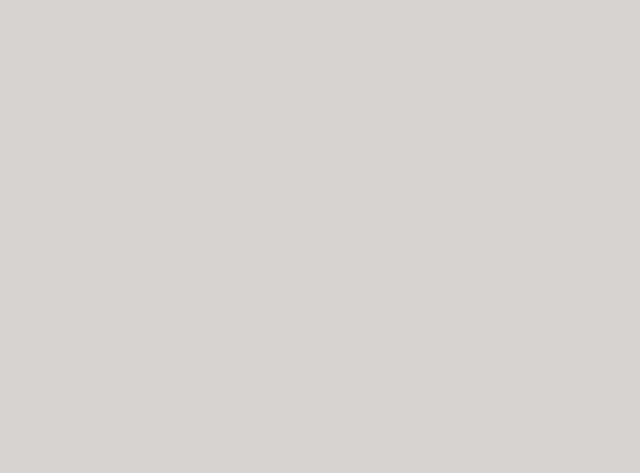
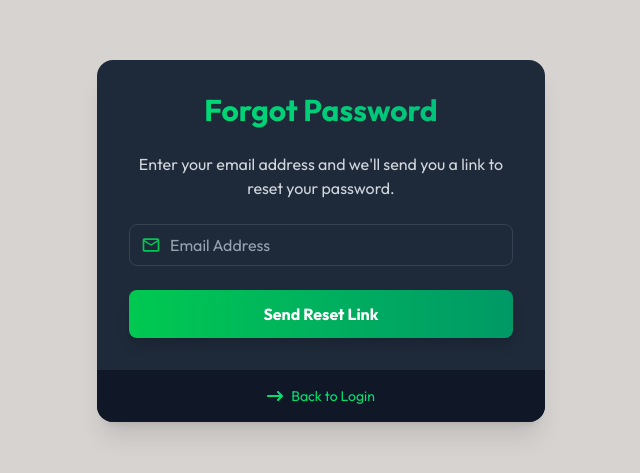
Before and after one commit to dev-debabrata/auth-mern, a React (Vite) app in the folder frontend/: page /forgot-password in a window 1280 px wide. Before the commit this address had no page. Shown: the part 159-632 px from the top of the page, without its empty margins (319-959 px from the left). Built offline with nearby package versions, Linux system fonts and the light colour scheme.

Commit message:
01-07-2025

```diff
--- a/frontend/src/App.jsx
+++ b/frontend/src/App.jsx
@@ -4,6 +4,7 @@
 import SignUpPage from "./pages/SignUpPage";
 import LoginPage from "./pages/LoginPage";
 import EmailVerificationPage from "./pages/EmailVerificationPage";
+import ForgotPasswordPage from "./pages/ForgotPasswordPage";
 
 function App() {
   return (
@@ -16,6 +17,7 @@
         <Route path="/signup" element={<SignUpPage />} />
         <Route path="/login" element={<LoginPage />} />
         <Route path="/verify-email" element={<EmailVerificationPage />} />
+        <Route path="/forgot-password" element={<ForgotPasswordPage />} />
       </Routes>
     </div>
   );
--- /dev/null
+++ b/frontend/src/pages/ForgotPasswordPage.jsx
@@ -0,0 +1,81 @@
+import { motion } from "framer-motion";
+import { useState } from "react";
+import { useAuthStore } from "../Store/authStore";
+import Input from "../components/Input";
+import { MdOutlineEmail } from "react-icons/md";
+import { FiLoader } from "react-icons/fi";
+import { Link } from "react-router-dom";
+import { FaArrowRightLong } from "react-icons/fa6";
+
+const ForgotPasswordPage = () => {
+    const [email, setEmail] = useState("");
+    const [isSubmitted, setIsSubmitted] = useState(false);
+
+    const { isLoading, forgotPassword } = useAuthStore();
+
+    const handleSubmit = async (e) => {
+        e.preventDefault();
+        await forgotPassword(email);
+        setIsSubmitted(true);
+    };
+
+    return (
+        <motion.div
+            initial={{ opacity: 0, y: 20 }}
+            animate={{ opacity: 1, y: 0 }}
+            transition={{ duration: 0.5 }}
+            className='max-w-md w-full bg-gray-800 bg-opacity-50 backdrop-filter backdrop-blur-xl rounded-2xl shadow-xl overflow-hidden'
+        >
+            <div className='p-8'>
+                <h2 className='text-3xl font-bold mb-6 text-center bg-gradient-to-r from-green-400 to-emerald-500 text-transparent bg-clip-text'>
+                    Forgot Password
+                </h2>
+
+                {!isSubmitted ? (
+                    <form onSubmit={handleSubmit}>
+                        <p className='text-gray-300 mb-6 text-center'>
+                            Enter your email address and we'll send you a link to reset your password.
+                        </p>
+                        <Input
+                            icon={MdOutlineEmail}
+                            type='email'
+                            placeholder='Email Address'
+                            value={email}
+                            onChange={(e) => setEmail(e.target.value)}
+                            required
+                        />
+                        <motion.button
+                            whileHover={{ scale: 1.02 }}
+                            whileTap={{ scale: 0.98 }}
+                            className='w-full py-3 px-4 bg-gradient-to-r from-green-500 to-emerald-600 text-white font-bold rounded-lg shadow-lg hover:from-green-600 hover:to-emerald-700 focus:outline-none focus:ring-2 focus:ring-green-500 focus:ring-offset-2 focus:ring-offset-gray-900 transition duration-200'
+                            type='submit'
+                        >
+                            {isLoading ? <FiLoader className='size-6 animate-spin mx-auto' /> : "Send Reset Link"}
+                        </motion.button>
+                    </form>
+                ) : (
+                    <div className='text-center'>
+                        <motion.div
+                            initial={{ scale: 0 }}
+                            animate={{ scale: 1 }}
+                            transition={{ type: "spring", stiffness: 500, damping: 30 }}
+                            className='w-16 h-16 bg-green-500 rounded-full flex items-center justify-center mx-auto mb-4'
+                        >
+                            <MdOutlineEmail className='h-8 w-8 text-white' />
+                        </motion.div>
+                        <p className='text-gray-300 mb-6'>
+                            If an account exists for {email}, you will receive a password reset link shortly.
+                        </p>
+                    </div>
+                )}
+            </div>
+
+            <div className='px-8 py-4 bg-gray-900 bg-opacity-50 flex justify-center'>
+                <Link to={"/login"} className='text-sm text-green-400 hover:underline flex items-center'>
+                    <FaArrowRightLong className='h-4 w-4 mr-2' /> Back to Login
+                </Link>
+            </div>
+        </motion.div>
+    );
+};
+export default ForgotPasswordPage;
```
Also changed, not shown: 2 other files (tests, documents, lock files or other folders).
